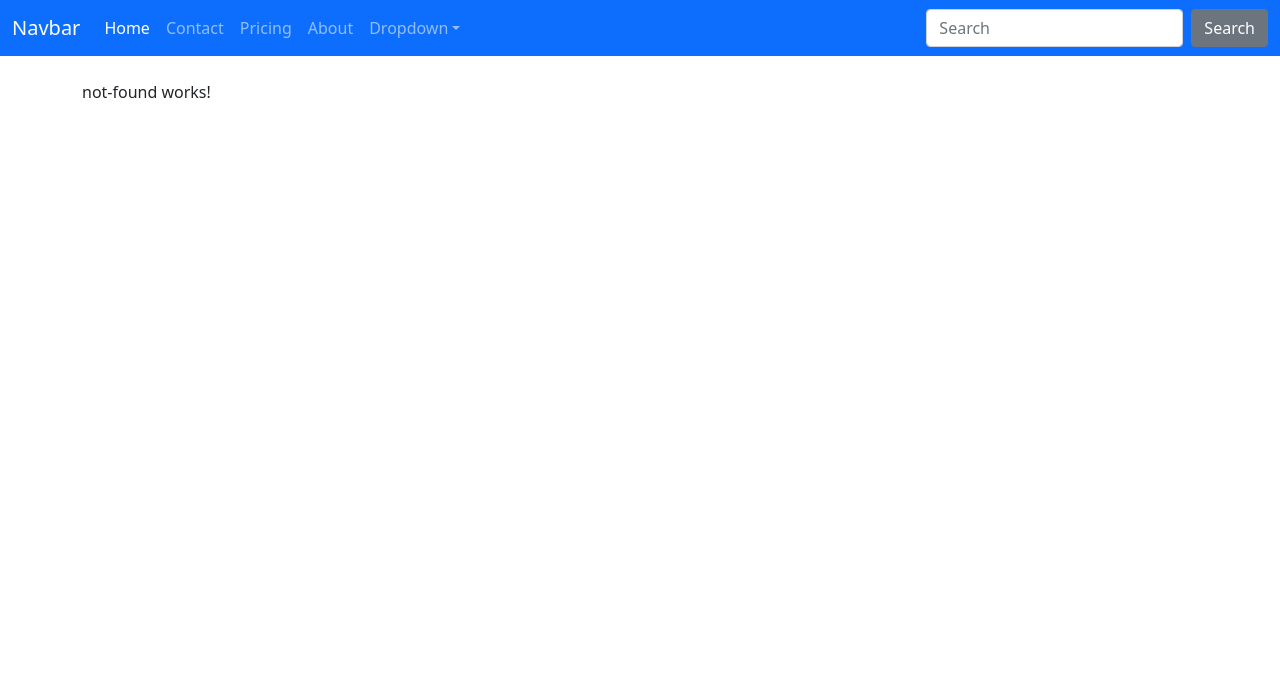
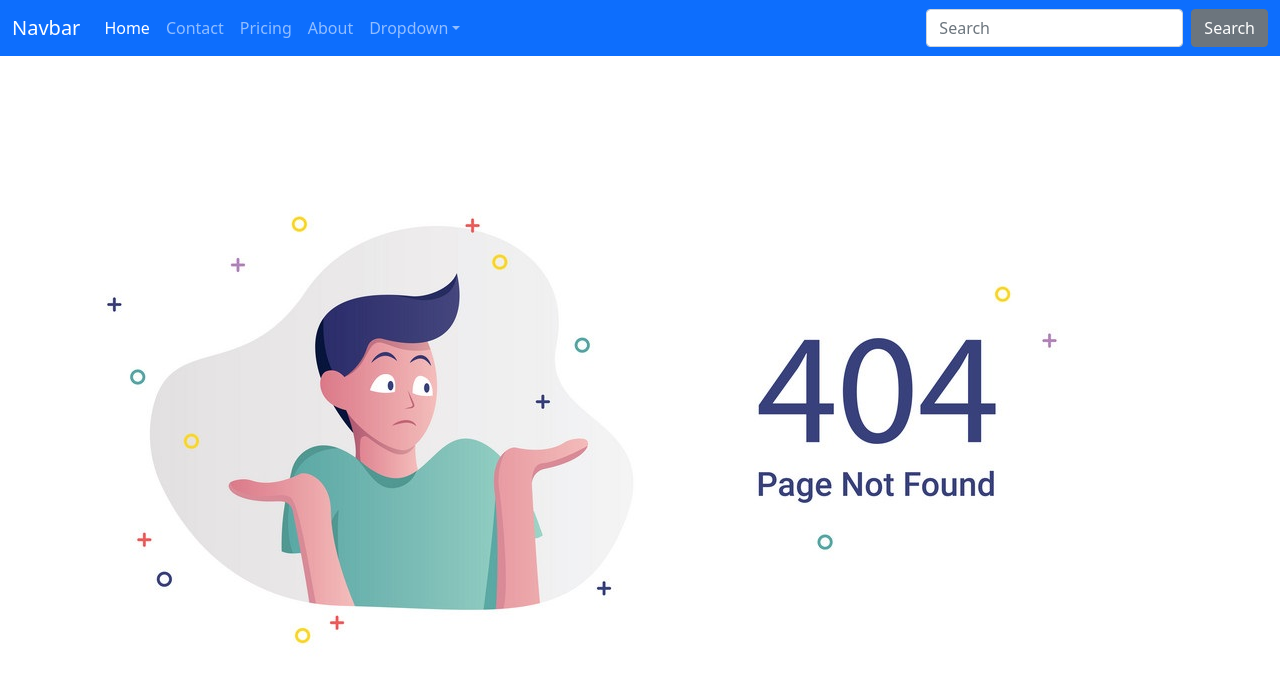
Before and after one commit to SafwenSoker/apple-shop, an Angular app: page / in a window 1280 px wide. Shown: the top 684 px of the page. Built offline with nearby package versions, Linux system fonts and the light colour scheme.

Commit message:
Update 404 template

```diff
--- a/src/app/not-found/not-found.component.html
+++ b/src/app/not-found/not-found.component.html
@@ -1 +1,5 @@
-<p>not-found works!</p>
+<div class="flex flex-column justify-content-center">
+    <div class="p2">
+        <img src="assets/not-found.jpg" class="img-fluid ${3|rounded-top,rounded-right,rounded-bottom,rounded-left,rounded-circle,|}" alt="">
+    </div>
+</div>
```
